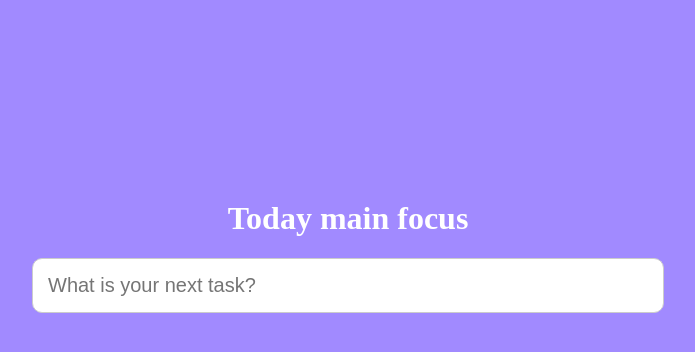
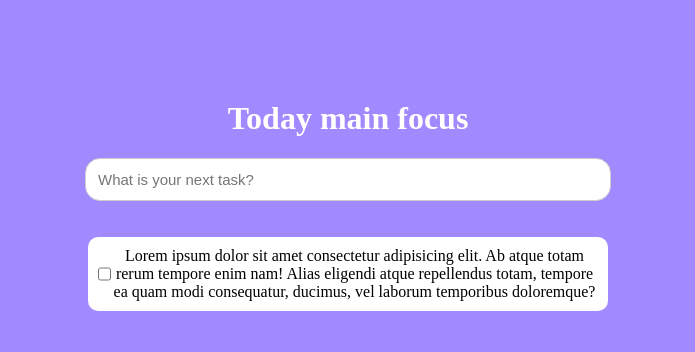
Before and after one commit to logangaabriel/to-do, a Next.js app: page / in a window 1280 px wide. Shown: the top 352 px of the page, without its empty margins (292-987 px from the left). Built offline with nearby package versions, Linux system fonts and the light colour scheme.

Commit message:
feat: Adiciona listagens para as tarefas e evento para tecla enter

```diff
--- a/src/app/page.tsx
+++ b/src/app/page.tsx
@@ -1,21 +1,58 @@
+"use client";
+import { useState } from "react";
 
 export default function Home() {
+  const [taskInput, setTaskInput] = useState('')
+
+  const handleKeyDown = (evento: React.KeyboardEvent) => {
+    if (evento.key === 'Enter') {
+
+    }
+  };
+
   return (
-    <div style={{ textAlign: 'center', marginTop: '200px' }}>
-      <h1 style={{color: '#fff'}}>Today main focus</h1>
+    <div style={{ textAlign: 'center', marginTop: '100px' }}>
+      <h1 style={{ color: '#fff' }}>Today main focus</h1>
       <div style={{ marginTop: '20px' }}>
         <input
+          data-test="input-task"
           type="text"
           placeholder="What is your next task?"
+          onKeyDown={handleKeyDown}
+          value={taskInput}
+          onChange={(e) => setTaskInput(e.target.value)}
           style={{
-            padding: '15px',
-            width: '600px',
-            fontSize: '20px',
-            borderRadius: '10px',
-            border: '1px solid #ccc'
+            padding: '12px',
+            width: '500px',
+            fontSize: '15px',
+            borderRadius: '15px',
+            border: '1px solid #ccc',
+            marginBottom: '20px'
           }}
         />
       </div>
+
+      <ul style={{ listStyleType: 'none', padding: 0 }}>
+        <li
+          style={{
+            backgroundColor: '#fff',
+            padding: '10px',
+            margin: '10px 0',
+            borderRadius: '10px',
+            width: '500px',
+            marginLeft: 'auto',
+            marginRight: 'auto',
+            display: 'flex'
+
+          }}>
+               <input
+              type="checkbox"
+              style={{ marginRight: '10px', margin: '0px auto' }}
+            />
+          Lorem ipsum dolor sit amet consectetur adipisicing elit. Ab atque totam rerum tempore enim nam!
+          Alias eligendi atque repellendus totam, tempore ea quam modi consequatur, ducimus, vel laborum temporibus doloremque?
+        </li>
+      </ul>
     </div>
   );
 }
```
Also changed, not shown: package.json (+4 -4 lines), 1 other file (tests, documents, lock files or other folders).
